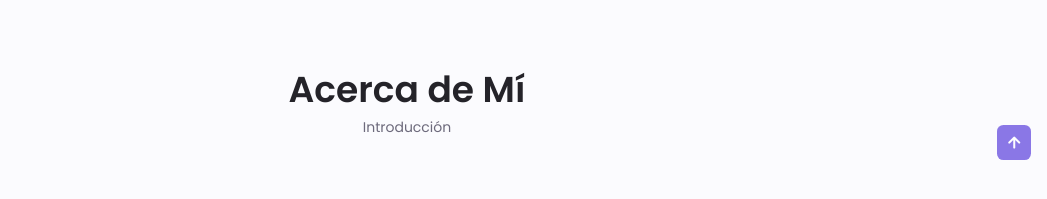
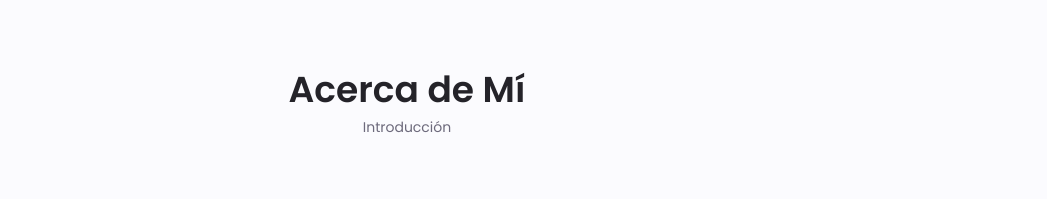
Before and after one commit to rocimartiz16/Portafolio-Rocio-Martinez, a plain HTML site: page index.html in a window 1280 px wide. Shown: the part 800-999 px from the top of the page, without its empty margins (233-1280 px from the left). Drawn offline with nearby package versions, Linux system fonts and the light colour scheme.

Commit message:
modifico el archivo index.html

```diff
--- a/index.html
+++ b/index.html
@@ -833,9 +833,9 @@
             </div>
          </footer>
 <!--=================================DESPLAZARSE HACIA ARRIBA==========================================-->
-<a href="#" class="scrollup" id="scroll-up">
+<!--<a href="#" class="scrollup" id="scroll-up">
     <i class="uil uil-arrow-up scrollup_icon"></i>
-</a>
+</a>-->
 
     <!--=================================SWIPER JS==========================================-->
     <script src="js/swiper-bundle.min.js"></script>
```
